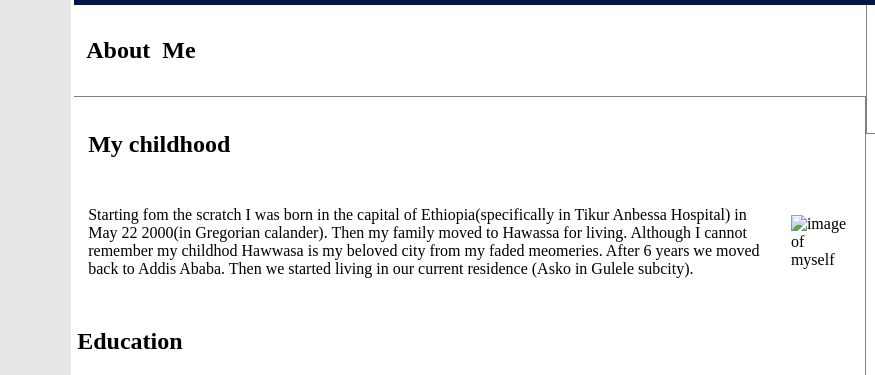
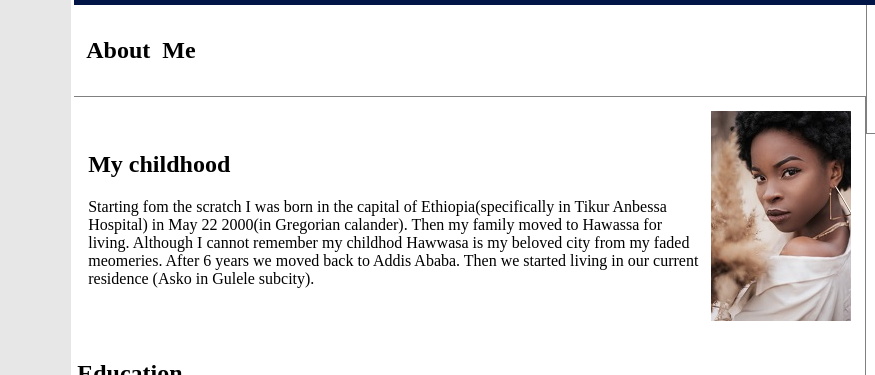
Before and after one commit to ruthmathew/MyPersonalWeb, a plain HTML site: page index.html in a window 1280 px wide. Shown: the part 142-517 px from the top of the page, 0-875 px from the left. Drawn offline with Linux system fonts and the light colour scheme.

Commit message:
initalization of the rest of the page

```diff
--- a/index.html
+++ b/index.html
@@ -41,11 +41,13 @@
                     <tr>
                         <td>
                             <table align="left" cellspacing="10px" cellpadding="1px">
+                                <!-- <tr>
+                                    <td> <h2> My childhood</h2></td>
+                                </tr> -->
                                 <tr>
-                                <td> <h2> My childhood</h2></td>
-                            </tr>
-                            <tr>
-                                <td> <p>
+                                    <td>
+                                        <h2> My childhood</h2>
+                                        <p>
                                             Starting fom the scratch I was born in the capital of
                                             Ethiopia(specifically in Tikur Anbessa Hospital) in
                                             May 22 2000(in Gregorian calander). Then my family
@@ -53,8 +55,10 @@
                                             my childhod Hawwasa is my beloved city from my faded
                                             meomeries. After 6 years we moved back to Addis Ababa.
                                             Then we started living in our current residence
-                                       (Asko in Gulele subcity).<br></p></td>
-                                <td> <td> <img src="./image/blackGirl.jpg" alt="image of myself"></td></td>
+                                            (Asko in Gulele subcity).<br>
+                                        </p>
+                                    </td>
+                                    <td> <img src="./image/blackGirl.jpg" alt="image of myself"></td>
                                 </tr>
                             </table>
 
@@ -70,6 +74,7 @@
                               meomeries. After 6 years we moved back to Addis Ababa.
                                Then we started living in our current residence
                                (Asko in Gulele subcity).<br></p></td> -->
+                        </td>
                     </tr>
                     <tr>
                         <td> <h2> Education</h2></td>
@@ -88,7 +93,8 @@
                               My answer was to be a Pilot in grade 7. In grade 9
                                I wanted to be a desiner. In grade 12 I wanterd to join
                                 the medical school or be an arctect but none of this
-                                 assumptions became true.</p><br></td>
+                                 assumptions became true.</p><br>
+                        </td>
                     </tr>
                     <tr>
                         <td> <h2> Youth</h2></td>
@@ -104,7 +110,8 @@
                              travelig etc...I prefer reading books over sport and
                               watching movies over paying games. They are part of
                               hobbies. And mostly I enjoy thinking about somthing
-                              in a quite and dark place. <br><br></p></td>
+                              in a quite and dark place. <br><br></p>
+                        </td>
                     </tr>
                 </table>
                 <table align="right" width="30%" frame="above">
```
Also changed, not shown: image/blackGirl.jpg (added), image/photo.jpg (added). Lines whose indentation alone changed are shown as unchanged.
